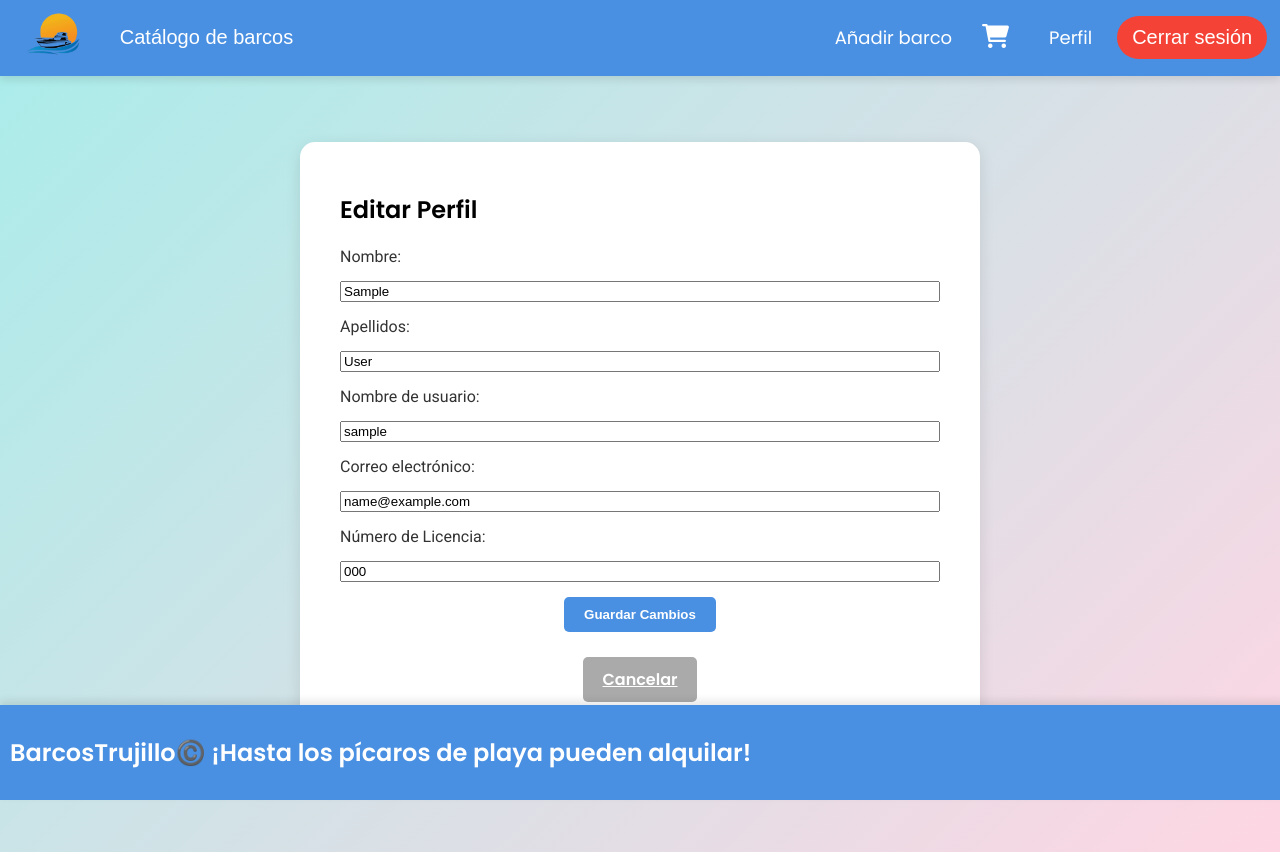
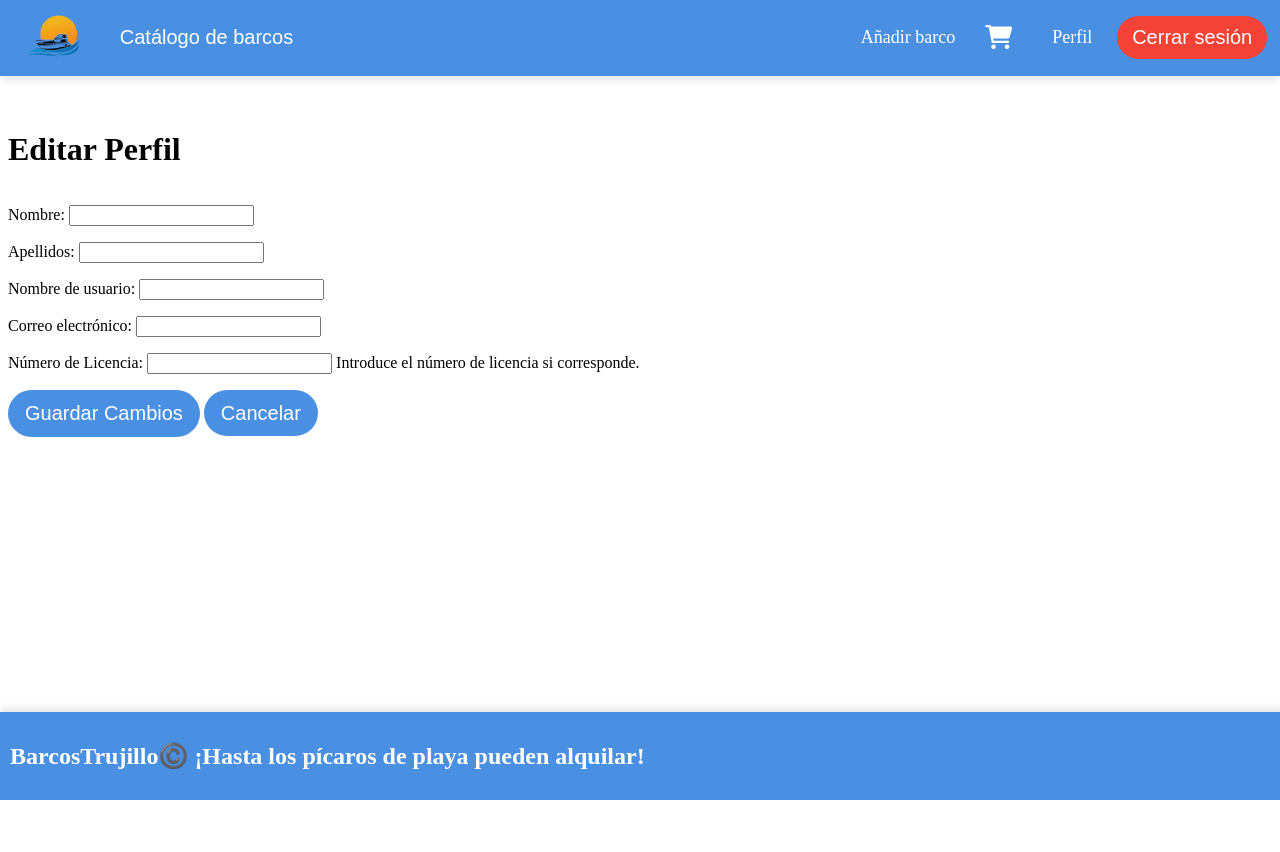
Before and after one commit to frajimmor2/NavegaTrujillo, a Django app: template NavegaTrujilloWeb/templates/business/edit_profile.html in a window 1280 px wide. After the commit the page ends 800 px from the top, so only its background shows below. Run offline with Django 5.2, Linux system fonts and the light colour scheme; the template is opened without the code that fills it: values that come from a table or form of the project are taken from there, others are empty; a user stored in the database is signed in; tables that the repository leaves empty hold one stand-in row (values such as "Sample post").

Commit message:
Migraciones y edit profile arreglado

```diff
--- a/NavegaTrujilloWeb/business/models.py
+++ b/NavegaTrujilloWeb/business/models.py
@@ -9,7 +9,7 @@ from django.core.validators import MinValueValidator, MaxLengthValidator, MinLen
 class Port(models.Model):
     ubication = models.CharField(max_length=150,validators=[MinLengthValidator(0)], blank=False, unique=True)
 
-    def __str__(self):
+    def _str_(self):
         return f"{self.ubication}"
 
 class Ship(models.Model):
@@ -24,7 +24,7 @@ class Ship(models.Model):
 
     name = models.CharField(max_length=45,unique=True, validators=[MinLengthValidator(0)], blank=False)
 
-    def __str__(self):
+    def _str_(self):
         return f"{self.name} - {self.capacity} {self.rent_per_day} {self.available} {self.need_license} {self.description}"
 
 class Reservation_state(models.TextChoices):
@@ -33,7 +33,29 @@ class Reservation_state(models.TextChoices):
     CANCELED = 'C', 'CANCELED'
     ALREADY_RENTED = 'A', 'ALREADY_RENTED'
 
+class Shopping_basket(models.Model):
+    ships = models.ManyToManyField(Ship)
+    #client = models.OneToOneField(Client, on_delete=models.CASCADE)
+
+    rental_start_date = models.DateField(validators=[MinValueValidator(timezone.now().date())])
+    rental_end_date = models.DateField(validators=[MinValueValidator(timezone.now().date())])
+    captain_amount = models.IntegerField(default=0, validators=[MinValueValidator(0)])
+
+    def _str_(self):
+        return f"{self.rental_start_date} {self.rental_end_date} {self.captain_amount}"
+
+class Client(models.Model):
+    #user = models.OneToOneField(settings.AUTH_USER_MODEL, on_delete=models.CASCADE,null=True)
+    #shopping_basket = models.OneToOneField(Shopping_basket, on_delete=models.CASCADE)
+
+    license_number = models.CharField(blank=True, max_length=50)
+    license_validated = models.BooleanField(default=False)
+
+    def _str_(self):
+        return f"{self.license_number} {self.license_validated}"
+
 class Reservation(models.Model):
+    client = models.ForeignKey(Client, on_delete=models.CASCADE, related_name="reservations")
     ships = models.ManyToManyField(Ship)
     port = models.ForeignKey(Port, on_delete=models.CASCADE)
 
@@ -47,26 +69,5 @@ class Reservation(models.Model):
         default=Reservation_state.RESERVED,
     )
 
-    def __str__(self):
+    def _str_(self):
         return f"{self.rental_start_date} {self.rental_end_date} {self.captain_amount} {self.total_cost} {self.reservation_state}"
-
-class Shopping_basket(models.Model):
-    ships = models.ManyToManyField(Ship)
-    #client = models.OneToOneField(Client, on_delete=models.CASCADE)
-
-    rental_start_date = models.DateField(validators=[MinValueValidator(timezone.now().date())])
-    rental_end_date = models.DateField(validators=[MinValueValidator(timezone.now().date())])
-    captain_amount = models.IntegerField(default=0, validators=[MinValueValidator(0)])
-
-    def __str__(self):
-        return f"{self.rental_start_date} {self.rental_end_date} {self.captain_amount}"
-
-class Client(models.Model):
-    #user = models.OneToOneField(settings.AUTH_USER_MODEL, on_delete=models.CASCADE,null=True)
-    #shopping_basket = models.OneToOneField(Shopping_basket, on_delete=models.CASCADE)
-
-    license_number = models.CharField(blank=True, max_length=50)
-    license_validated = models.BooleanField(default=False)
-
-    def __str__(self):
-        return f"{self.license_number} {self.license_validated}"
--- a/NavegaTrujilloWeb/templates/business/edit_profile.html
+++ b/NavegaTrujilloWeb/templates/business/edit_profile.html
@@ -1,32 +1,18 @@
 {% extends 'base_template.html' %}
 {% load static %}
 {% block main %}
-<link rel="stylesheet" href="{% static 'css/edit_profile.css' %}">
-<body class="edit-profile">
-    <div class="container-edit-profile">
-        <div class="edit-profile-box">
-            <h2>Editar Perfil</h2>
-            <form action="{% url 'edit_profile' %}" method="post">
-                {% csrf_token %}
-                <label for="first_name">Nombre:</label>
-                <input type="text" id="first_name" name="first_name" value="{{ user.first_name }}">
-
-                <label for="last_name">Apellidos:</label>
-                <input type="text" id="last_name" name="last_name" value="{{ user.last_name }}">
-
-                <label for="username">Nombre de usuario:</label>
-                <input type="text" id="username" name="username" value="{{ user.username }}">
-
-                <label for="email">Correo electrónico:</label>
-                <input type="email" id="email" name="email" value="{{ user.email }}">
-
-                <label for="license_number">Número de Licencia:</label>
-                <input type="text" id="license_number" name="license_number" value="{{ client.license_number }}" placeholder="Introduce el número de licencia si corresponde.">
-
-                <input type="submit" value="Guardar Cambios">
-                <a href="{% url 'profile' %}" class="cancel-button">Cancelar</a>
-            </form>
-        </div>
-    </div>
+<head>
+    <meta charset="UTF-8">
+    <meta name="viewport" content="width=device-width, initial-scale=1.0">
+    <title>Editar Perfil</title>
+</head>
+<body>
+    <h1>Editar Perfil</h1>
+    <form method="post">
+        {% csrf_token %}
+        {{ form.as_p }}
+        <button type="submit" class="btn btn-primary">Guardar Cambios</button>
+        <a href="{% url 'profile' %}" class="btn btn-secondary">Cancelar</a>
+    </form>
 </body>
 {% endblock %}
```
Also changed, not shown: NavegaTrujilloWeb/accounts/migrations/0001_initial.py (added), NavegaTrujilloWeb/accounts/migrations/__init__.py (added), NavegaTrujilloWeb/business/migrations/0001_initial.py (added), NavegaTrujilloWeb/business/migrations/__init__.py (added), NavegaTrujilloWeb/catalog/migrations/__init__.py (added), 1 other file.
